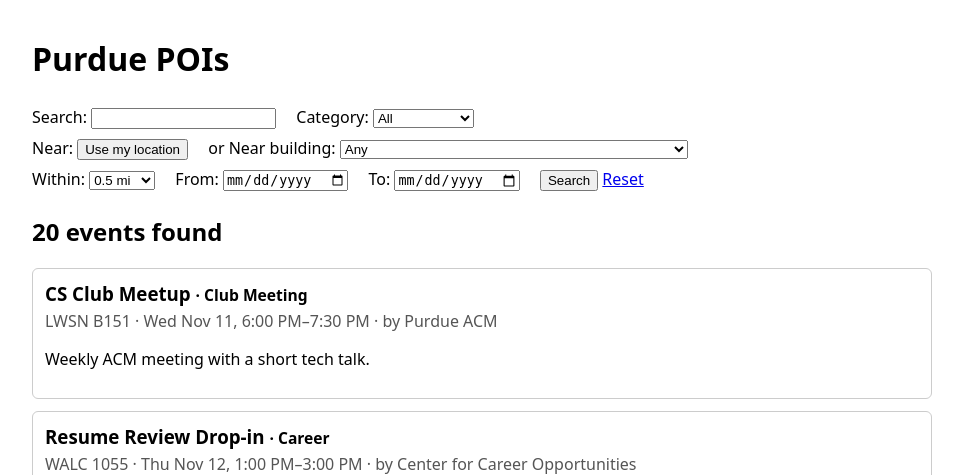
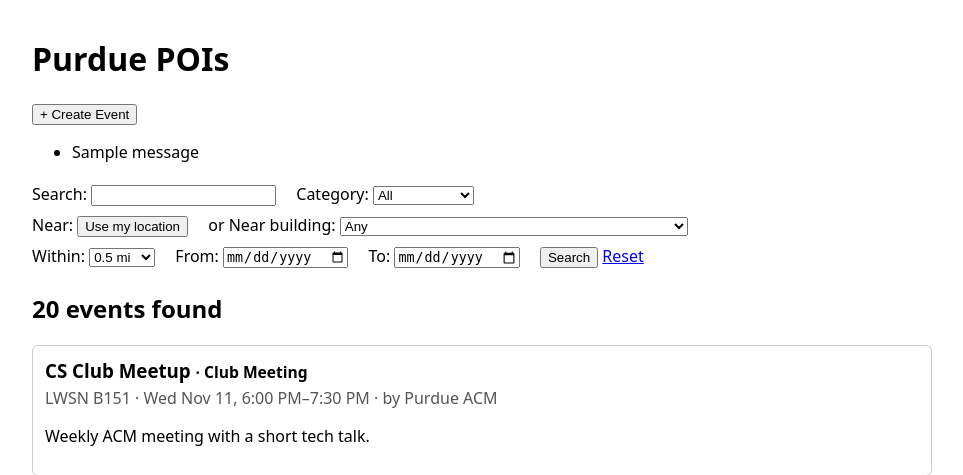
Before and after one commit to dMahan1/purdue-pois, a Django app: page / in a window 1280 px wide. Shown: the top 475 px of the page, without its empty margins (158-1121 px from the left). Run offline with Django 5.2, Linux system fonts and the light colour scheme; data comes from the database, SQL or seed files in the repository; tables that the repository leaves empty hold one stand-in row (values such as "Sample post"); one stand-in notice (Sample message) is shown.

Commit message:
Phase 3: Create Event pop-up
- "+ Create Event" button opens a <dialog> with EventForm (POST + CSRF)
- event_create view: validates, saves in transaction.atomic(), redirects
  with a success message; on errors re-renders home with the dialog open
- EventForm uses prefix "event" so its field ids don't clash with the
  search form
- Friendly violation message on the end > start constraint (migration 0003)
- Tests for create, validation errors, 405 on GET and DB-driven drop-downs

Co-Authored-By: Claude Opus 5.5 <noreply@anthropic.com>

```diff
--- a/django/events/forms.py
+++ b/django/events/forms.py
@@ -1,6 +1,6 @@
 from django import forms
 
-from .models import Building, Category
+from .models import Building, Category, Event
 
 RADIUS_CHOICES = [
     ("0.25", "0.25 mi"),
@@ -62,3 +62,15 @@ class EventSearchForm(forms.Form):
         if (cleaned.get("lat") is None) != (cleaned.get("lng") is None):
             raise forms.ValidationError("Location needs both latitude and longitude.")
         return cleaned
+
+class EventForm(forms.ModelForm):
+    """Model form for creating an event, prefix fields so sent data isn't """
+    prefix = "event"
+
+    class Meta:
+        model = Event
+        fields = ["title", "description", "category", "building", "room", "start_time", "end_time", "organizer"]
+        widgets = {
+            'start_time': forms.DateTimeInput(attrs={"type": "datetime-local"}, format="%Y-%m-%dT%H:%M"),
+            'end_time': forms.DateTimeInput(attrs= {"type": "datetime-local"}, format="%Y-%m-%dT%H:%M")
+        }
--- a/django/events/models.py
+++ b/django/events/models.py
@@ -46,6 +46,7 @@ class Event(models.Model):
             models.CheckConstraint(
                 condition=Q(end_time__gt=F("start_time")),
                 name="event_end_after_start",
+                violation_error_message="End time must be after start time.",
             ),
         ]
 
--- /dev/null
+++ b/django/events/templates/events/_event_form.html
@@ -0,0 +1,15 @@
+{# The fields of an event form. Shared by the create pop-up and (Phase 4) edit. #}
+{# Expects `form` to be an EventForm. The <form> tag and buttons live in the page that includes this. #}
+
+{# Errors that aren't about one field, e.g. "end time must be after start time". #}
+{% if form.non_field_errors %}
+  <div class="errors">{{ form.non_field_errors }}</div>
+{% endif %}
+
+{% for field in form %}
+  <p>
+    {{ field.label_tag }}<br>
+    {{ field }}
+    {% if field.errors %}<span class="errors">{{ field.errors|join:" " }}</span>{% endif %}
+  </p>
+{% endfor %}
--- a/django/events/templates/events/home.html
+++ b/django/events/templates/events/home.html
@@ -16,7 +16,15 @@
 <body>
   <header>
     <h1>Purdue POIs</h1>
+    <button type="button" id="open-create">+ Create Event</button>
   </header>
+
+  {# Success messages, e.g. "Event created." after the create view redirects here. #}
+  {% if messages %}
+    <ul class="messages">
+      {% for message in messages %}<li>{{ message }}</li>{% endfor %}
+    </ul>
+  {% endif %}
 
   {# method="get": filters only read data, so they go in the URL. #}
   <form method="get" class="search-form" id="search-form">
@@ -50,6 +58,31 @@
   {% empty %}
     <p>No events match your search.</p>
   {% endfor %}
+
+  {# The pop-up. A <dialog> is hidden until showModal() is called below. #}
+  {# data-open is set when the server sends the form back with errors, so it reopens. #}
+  <dialog id="create-dialog" {% if open_create_dialog %}data-open{% endif %}>
+    <h2>Create Event</h2>
+    {# method="post": creating an event changes data. #}
+    <form method="post" action="{% url 'event_create' %}">
+      {% csrf_token %}
+      {% include "events/_event_form.html" with form=event_form %}
+      <p>
+        <button type="button" id="cancel-create">Cancel</button>
+        <button type="submit">Create</button>
+      </p>
+    </form>
+  </dialog>
+
+  <script>
+    // Create Event pop-up: open on click, close on Cancel.
+    const createDialog = document.getElementById("create-dialog");
+    document.getElementById("open-create").addEventListener("click", () => createDialog.showModal());
+    document.getElementById("cancel-create").addEventListener("click", () => createDialog.close());
+    if (createDialog.hasAttribute("data-open")) {
+      createDialog.showModal();
+    }
+  </script>
 
   <script>
     // "Use my location": ask the browser for coordinates and put them in the
--- a/django/events/urls.py
+++ b/django/events/urls.py
@@ -4,4 +4,5 @@ from . import views
 
 urlpatterns = [
     path("", views.home, name="home"),
+    path("events/create/", views.event_create, name="event_create"),
 ]
--- a/django/events/views.py
+++ b/django/events/views.py
@@ -1,20 +1,36 @@
-from django.shortcuts import render
+from django.shortcuts import render, redirect
+from django.contrib import messages
+from django.db import transaction
+from django.views.decorators.http import require_POST
 
-from .forms import EventSearchForm
+from .forms import EventSearchForm, EventForm
 from .services import search_events
 
+def render_home(request, event_form, open_create_dialog=False):
+    # Helper to not dupe home render code
+    search_form = EventSearchForm(request.GET or None)
+    filters = search_form.cleaned_data if search_form.is_valid() else {}
+    context = {
+        "form": search_form,
+        "events": search_events(filters),
+        "event_form": event_form,
+        "open_create_dialog": open_create_dialog,
+    }
+    return render(request, "events/home.html", context)
 
 def home(request):
-    # `request.GET or None`: with no query string the form is "unbound",
-    # so it shows its defaults and no error messages.
-    form = EventSearchForm(request.GET or None)
+    # Now just calls helper to render with an empty event form for dialog boxes
+    return render_home(request, EventForm())
 
-    # If the filters are invalid (e.g. end date before start date), the form
-    # shows its errors and we fall back to listing all upcoming events.
-    filters = form.cleaned_data if form.is_valid() else {}
+@require_POST
+def event_create(request):
+    # view for creating an event, must have POST so that event necessarily gets input
 
-    context = {
-        "form": form,
-        "events": search_events(filters),
-    }
-    return render(request, "events/home.html", context)
+    form = EventForm(request.POST)
+    if form.is_valid():
+        with transaction.atomic():
+            form.save()
+        messages.success(request, "Event Created and Saved")
+        return redirect("home")
+    # else return with errors
+    return render_home(request, form, open_create_dialog=True)
```
Also changed, not shown: django/events/tests.py (+91 -0 lines), django/events/migrations/0003_alter_event_event_end_after_start.py (added).
